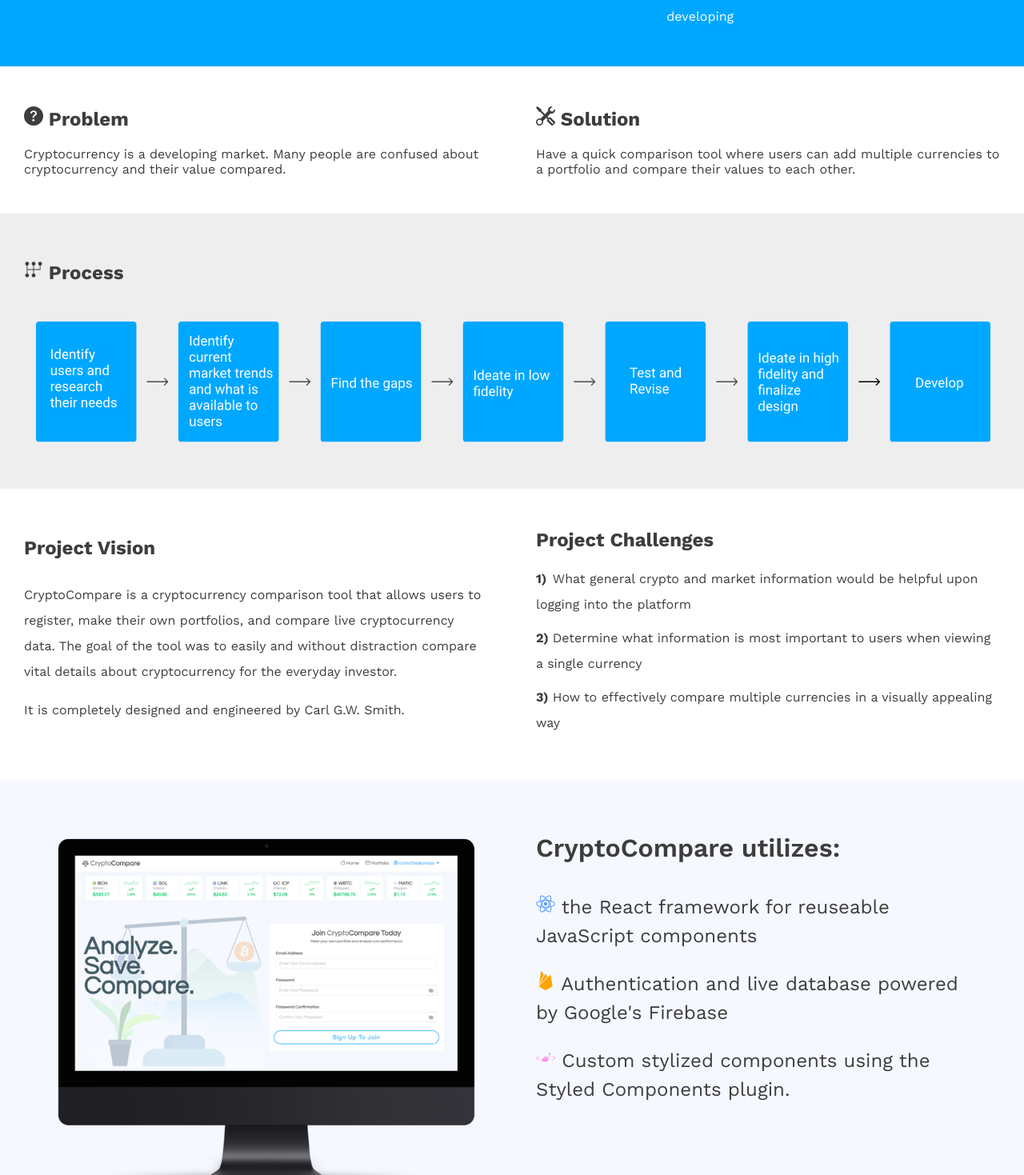
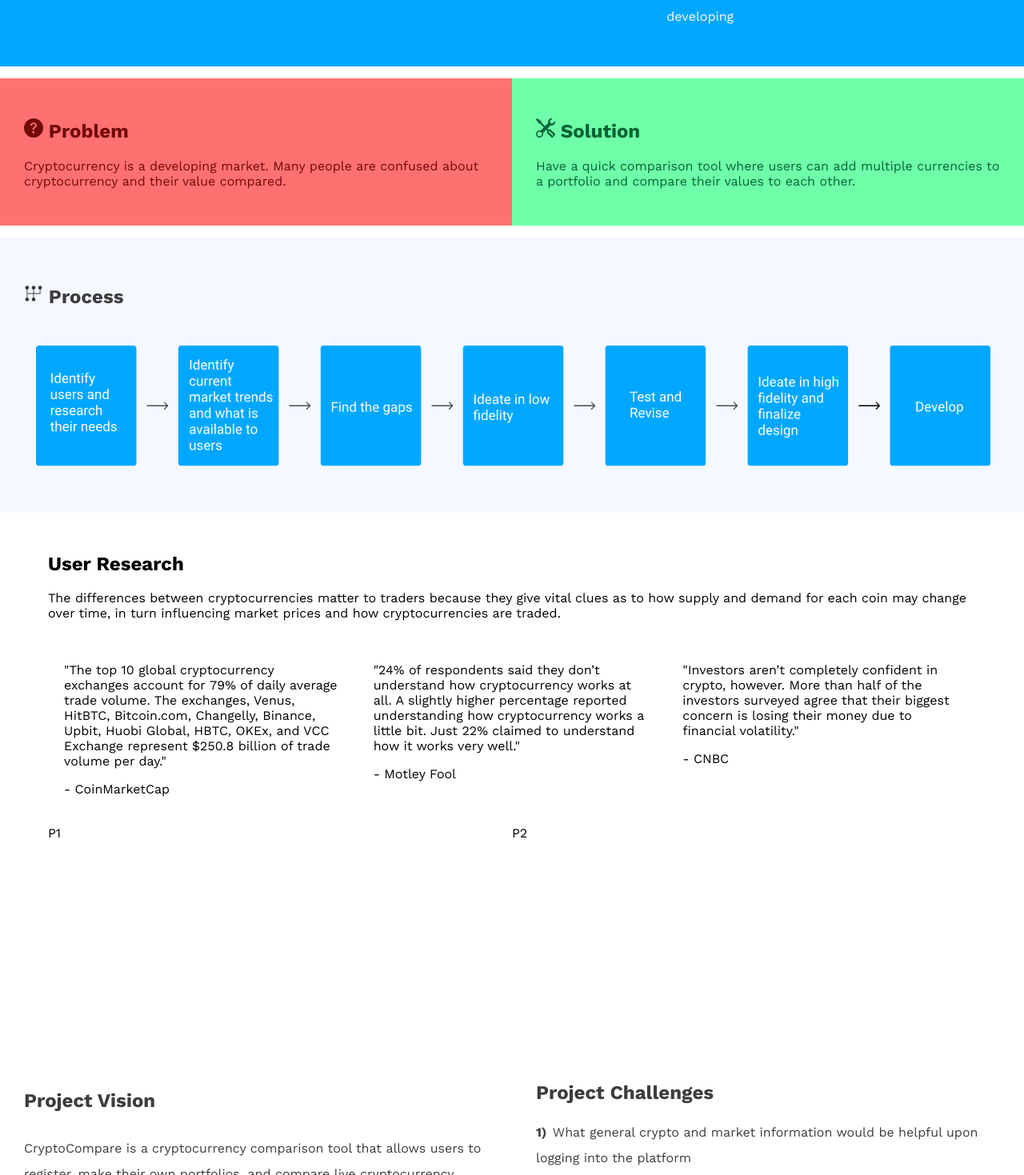
Before and after one commit to carlgwsmith/portfolioredesign, a React (Create React App) app: page /projects/cryptocompare in a window 1280 px wide. Shown: the part 541-2010 px from the top of the page at 80% size. Built offline with nearby package versions, Linux system fonts and the light colour scheme.

Commit message:
continued clean up

```diff
--- a/src/Components/Projects/CryptoCompare/CCCaseStudy.js
+++ b/src/Components/Projects/CryptoCompare/CCCaseStudy.js
@@ -7,9 +7,10 @@
 import Ccproblem from './CCProblem';
 import Ccprocess from './CCprocess';
 import Ccsolution from './CCSolution';
+import Ccuserresearch from './CCuserResearch';
 import CoinView from './CoinView';
 import Comparison from './Compare'
-import { ProjectOverview, Role, Header, Vision, Challenge, GS, Dashboard, View, Compare, Problem, Solution, Process} from './CCelements';
+import { ProjectOverview, Role, Header, Vision, Challenge, GS, Dashboard, View, Compare, Problem, Solution, Process, UserResearch} from './CCelements';
 import { Button } from '../ProjectElements';
 import { HeroBtnWrapper, ArrowForward, ArrowRight } from '../../Home/BannerElements';
 
@@ -29,7 +30,7 @@
     <div>
       <ProjectOverview>
         <Header img={imageUrl}>
-          <h1 style={projName}>Crypto Compare</h1>
+          <h1 style={projName}>CryptoCompare</h1>
           <HeroBtnWrapper>
           <Button href="https://carlgwsmith.github.io/crypto-compare" target="_blank" onMouseEnter={onHover} onMouseLeave={onHover}>
             See Project {hover ? <ArrowForward/> : <ArrowRight/>}
@@ -48,6 +49,9 @@
         <Process>
           <Ccprocess/>
         </Process>
+        <UserResearch>
+          <Ccuserresearch/>
+        </UserResearch>
         <Vision>
           <ProjectVision/>
         </Vision>
--- a/src/Components/Projects/CryptoCompare/CCProblem.js
+++ b/src/Components/Projects/CryptoCompare/CCProblem.js
@@ -4,8 +4,8 @@
 const Ccproblem = () => {
   return (
     <div>
-      <h2 style={{color:"#3d3d3d"}}><BsQuestionCircleFill/> Problem</h2>
-      <p style={{color:"#3d3d3d"}}>Cryptocurrency is a developing market. Many people are confused about cryptocurrency and their value compared.</p>
+      <h2 style={{color:"#740909"}}><BsQuestionCircleFill/> Problem</h2>
+      <p style={{color:"#740909"}}>Cryptocurrency is a developing market. Many people are confused about cryptocurrency and their value compared.</p>
     </div>
   );
 }
--- a/src/Components/Projects/CryptoCompare/CCSolution.js
+++ b/src/Components/Projects/CryptoCompare/CCSolution.js
@@ -4,8 +4,8 @@
 const Ccsolution = () => {
   return (
     <div>
-      <h2 style={{color:"#3d3d3d"}}><BsTools/> Solution</h2>
-      <p style={{color:"#3d3d3d"}}>Have a quick comparison tool where users can add multiple currencies to a portfolio and compare their values to each other.</p>
+      <h2 style={{color:"#066434"}}><BsTools/> Solution</h2>
+      <p style={{color:"#066434"}}>Have a quick comparison tool where users can add multiple currencies to a portfolio and compare their values to each other.</p>
     </div>
   );
 }
--- a/src/Components/Projects/CryptoCompare/CCelements.js
+++ b/src/Components/Projects/CryptoCompare/CCelements.js
@@ -25,7 +25,7 @@
 export const ProjectOverview = styled.div`
   display: grid;
   grid-template-columns: 1fr 1fr;
-  grid-template-rows: .25fr .1fr .25fr .25fr .5fr .5fr .6fr .5fr;
+  grid-template-rows: .25fr .1fr .25fr .25fr .25fr .5fr .5fr .6fr .5fr;
   gap: 0px 0px;
   padding:0px;
   grid-template-areas:
@@ -33,6 +33,7 @@
     "Role Role"
     "Problem Solution"
     "Process Process"
+    "UserResearch UserResearch"
     "Vision Challenge"
     "GS GS"
     "Dashboard Dashboard"
@@ -70,7 +71,7 @@
 padding:20px;
 line-height: 2;
 padding:30px;
-background-color: #eeeeee;
+background-color: #f5f8ff;
 `
 
 export const Vision = styled.div`
@@ -83,20 +84,27 @@
 export const Challenge = styled.div`
 grid-area: Challenge;
 text-align:left;
-padding:20px;
 padding:30px;
 `
 export const Problem = styled.div`
 grid-area: Problem;
 text-align:left;
-padding:20px;
+margin: 15px 0px;
+padding:30px;
+background-color:#ff7171;
+`
+export const UserResearch = styled.div`
+grid-area: UserResearch;
+text-align:left;
+margin: 0px;
 padding:30px;
 `
 export const Solution = styled.div`
 grid-area: Solution;
 text-align:left;
-padding:20px;
+margin: 15px 0px;
 padding:30px;
+background-color:#6effa8;
 `
 export const Header = styled.div`
 grid-area: Header;
@@ -250,8 +258,7 @@
 color: white;
 padding: 0px 30px;
 grid-template-areas:
-    "MyRole Duration Responsibility"
-}
+    "MyRole Duration Responsibility";
 @media screen and (max-width:600px){
   grid-template-columns: 1fr;
   grid-template-rows: .5fr;
@@ -274,3 +281,50 @@
 grid-area: Responsibility;
 text-align:left;
 `
+export const URContainer = styled.div`
+display: grid;
+grid-template-columns: 1fr 1fr 1fr 1fr 1fr 1fr ;
+grid-template-rows: .3fr 1fr 1fr;
+padding: 0px 30px;
+grid-template-areas:
+    "ROverview ROverview ROverview ROverview ROverview ROverview"
+    "RBlockQuotes1 RBlockQuotes1 RBlockQuotes2 RBlockQuotes2 RBlockQuotes3 RBlockQuotes3"
+    "Persona1 Persona1 Persona1 Persona2 Persona2 Persona2"
+/* }
+@media screen and (max-width:600px){
+  grid-template-columns: 1fr;
+  grid-template-rows: .5fr;
+  grid-template-areas:
+    "MyRole"
+    "Duration"
+    "Responsibility";
+}  */
+`
+
+export const ROverview = styled.div`
+grid-area: ROverview;
+text-align:left;
+`
+export const RBlockQuotes1 = styled.div`
+grid-area: RBlockQuotes1;
+text-align:left;
+padding:20px;
+`
+export const RBlockQuotes2 = styled.div`
+grid-area: RBlockQuotes2;
+text-align:left;
+padding:20px;
+`
+export const RBlockQuotes3 = styled.div`
+grid-area: RBlockQuotes3;
+text-align:left;
+padding:20px;
+`
+export const Persona1 = styled.div`
+grid-area: Persona1;
+text-align:left;
+`
+export const Persona2 = styled.div`
+grid-area: Persona2;
+text-align:left;
+`
--- /dev/null
+++ b/src/Components/Projects/CryptoCompare/CCuserResearch.js
@@ -0,0 +1,36 @@
+import React from 'react';
+import { URContainer, ROverview, RBlockQuotes1, RBlockQuotes2, RBlockQuotes3, Persona1, Persona2 } from './CCelements';
+
+const Ccuserresearch = () => {
+  return (
+    <div>
+     <URContainer>
+       <ROverview>
+       <h2>User Research</h2>
+       <p>The differences between cryptocurrencies matter to traders because they give vital clues as to how supply and demand for each coin may change over time, in turn influencing market prices and how cryptocurrencies are traded.</p>
+       </ROverview>
+       <RBlockQuotes1>
+         <p>"The top 10 global cryptocurrency exchanges account for 79% of daily average trade volume. The exchanges, Venus, HitBTC, Bitcoin.com, Changelly, Binance, Upbit, Huobi Global, HBTC, OKEx, and VCC Exchange represent $250.8 billion of trade volume per day."</p>
+         <p>- CoinMarketCap</p>
+       </RBlockQuotes1>
+       <RBlockQuotes2>
+         <p>"24% of respondents said they don’t understand how cryptocurrency works at all. A slightly higher percentage reported understanding how cryptocurrency works a little bit. Just 22% claimed to understand how it works very well."</p>
+         <p>- Motley Fool</p>
+       </RBlockQuotes2>
+       <RBlockQuotes3>
+       <p>"Investors aren’t completely confident in crypto, however. More than half of the investors surveyed agree that their biggest concern is losing their money due to financial volatility."</p>
+         <p>- CNBC</p>
+       </RBlockQuotes3>
+       <Persona1>
+         P1
+       </Persona1>
+       <Persona2>
+         P2
+       </Persona2>
+     </URContainer>
+    </div>
+
+  );
+}
+
+export default Ccuserresearch;
```
